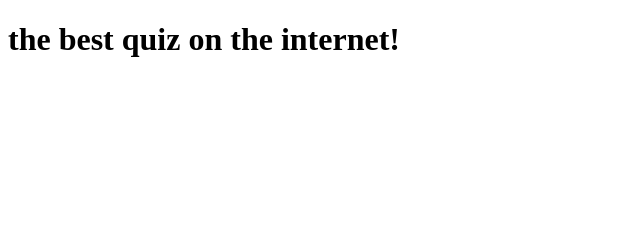
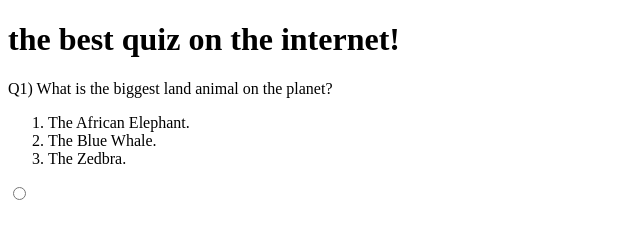
Before and after one commit to Billy007109/mycode, a plain HTML site: page index.html in a window 1280 px wide. Shown: the whole page, without its empty margins (0-640 px from the left). Drawn offline with Linux system fonts and the light colour scheme.

Commit message:
Update index.html

```diff
--- a/index.html
+++ b/index.html
@@ -8,7 +8,13 @@
         <body>
 
 <h1><capitalize>the best quiz on the internet!</capitalize></h1>
-
+           <p>Q1) What is the biggest land animal on the planet?</p>
+           <ol>
+              <li id="0">The African Elephant.</li>
+              <li id="1">The Blue Whale.</li>
+              <li id="2">The Zedbra.</li>
+           </ol>
+          <input type="radio" id="0">
         </body>
             <main>
 
```
